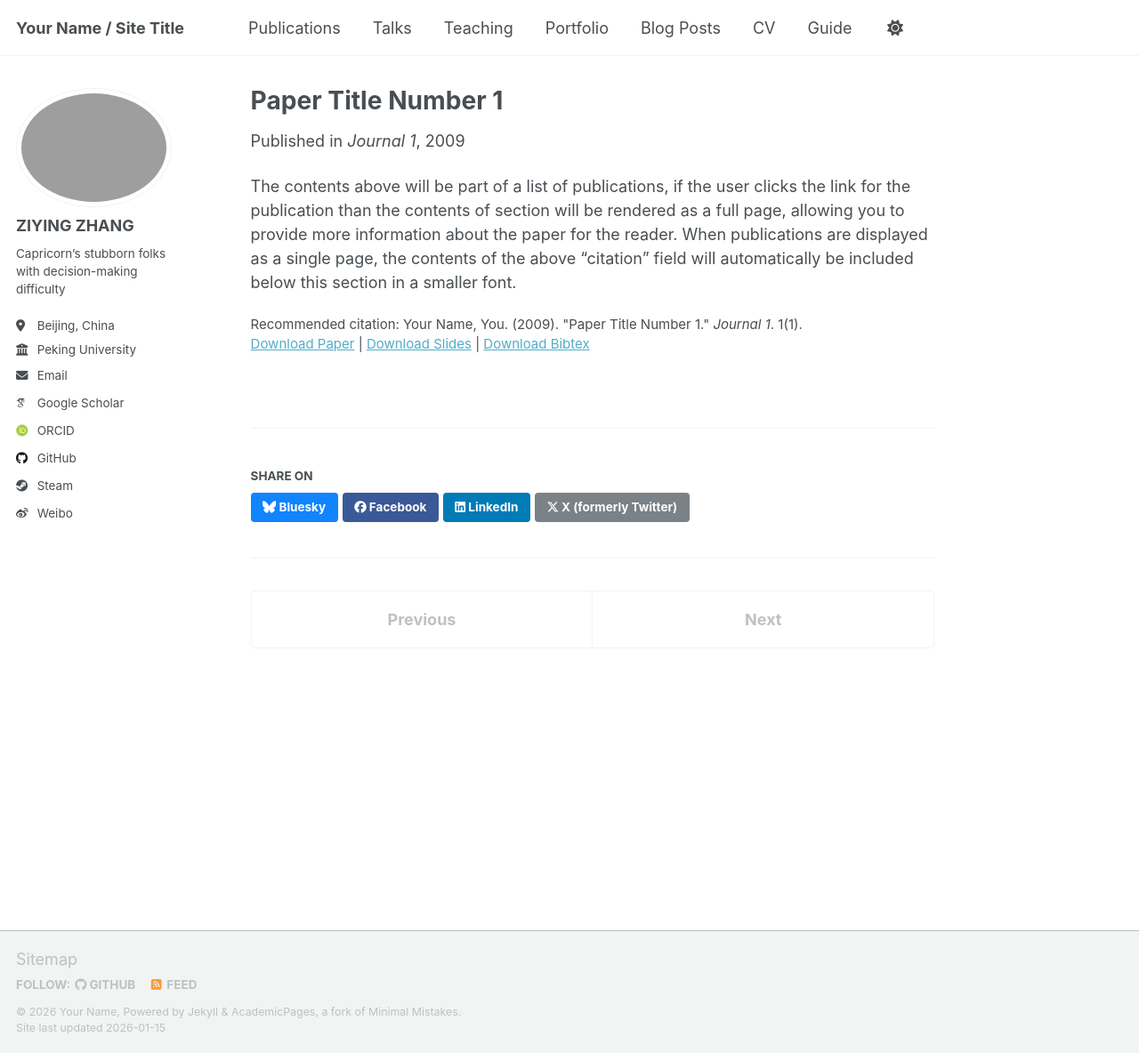
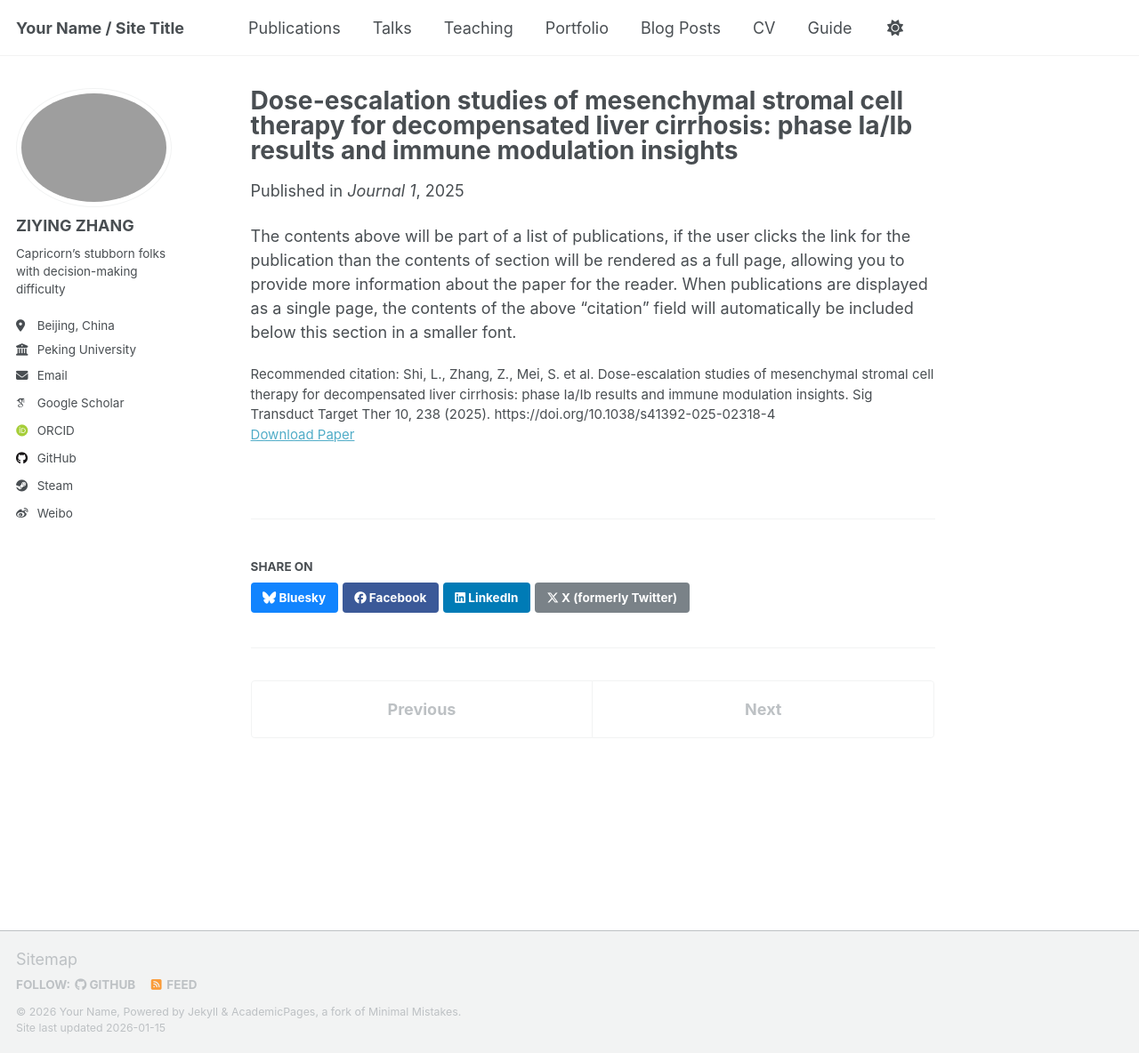
Before and after one commit to Ziying98/Ziying98.github.io, a Jekyll site: the page built from _publications/2009-10-01-paper-title-number-1.md, in a window 1280 px wide and 1184 px high. Shown: the whole window at 89% size. Built offline with Jekyll 4.4.1, drawn with Linux system fonts in a browser that asks for light colours; some web fonts are replaced; a script that is not in the unit is left out.

Commit message:
Update 2009-10-01-paper-title-number-1.md

```diff
--- a/_publications/2009-10-01-paper-title-number-1.md
+++ b/_publications/2009-10-01-paper-title-number-1.md
@@ -1,14 +1,14 @@
 ---
-title: "Paper Title Number 1"
+title: "Dose-escalation studies of mesenchymal stromal cell therapy for decompensated liver cirrhosis: phase Ia/Ib results and immune modulation insights"
 collection: publications
 category: manuscripts
 permalink: /publication/2009-10-01-paper-title-number-1
-excerpt: 'This paper is about the number 1. The number 2 is left for future work.'
-date: 2009-10-01
+excerpt: 'Dose-escalation studies of mesenchymal stromal cell therapy for decompensated liver cirrhosis: phase Ia/Ib results and immune modulation insights'
+date: 2025-07-29
 venue: 'Journal 1'
-slidesurl: 'http://academicpages.github.io/files/slides1.pdf'
+#slidesurl: 'http://academicpages.github.io/files/slides1.pdf'
 paperurl: 'http://academicpages.github.io/files/paper1.pdf'
-bibtexurl: 'http://academicpages.github.io/files/bibtex1.bib'
-citation: 'Your Name, You. (2009). &quot;Paper Title Number 1.&quot; <i>Journal 1</i>. 1(1).'
+#bibtexurl: 'http://academicpages.github.io/files/bibtex1.bib'
+citation: 'Shi, L., Zhang, Z., Mei, S. et al. Dose-escalation studies of mesenchymal stromal cell therapy for decompensated liver cirrhosis: phase Ia/Ib results and immune modulation insights. Sig Transduct Target Ther 10, 238 (2025). https://doi.org/10.1038/s41392-025-02318-4'
 ---
 The contents above will be part of a list of publications, if the user clicks the link for the publication than the contents of section will be rendered as a full page, allowing you to provide more information about the paper for the reader. When publications are displayed as a single page, the contents of the above "citation" field will automatically be included below this section in a smaller font.
```
